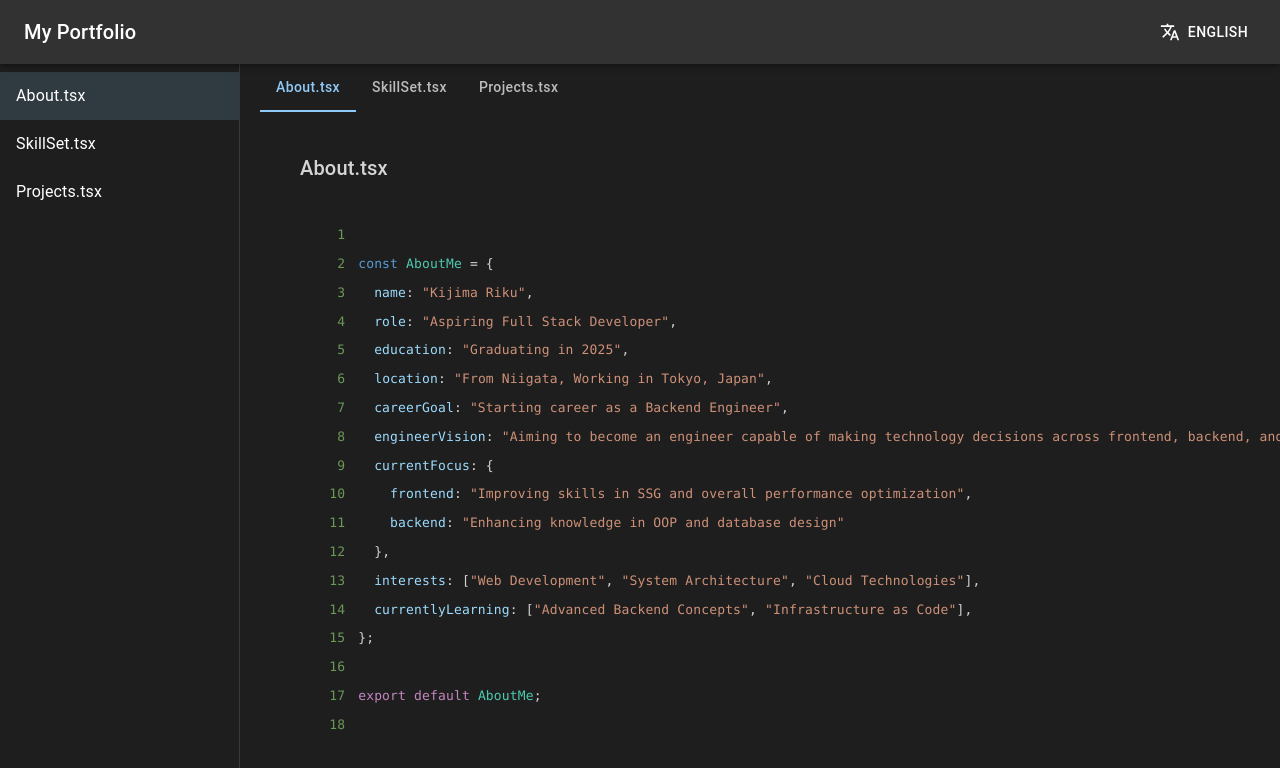
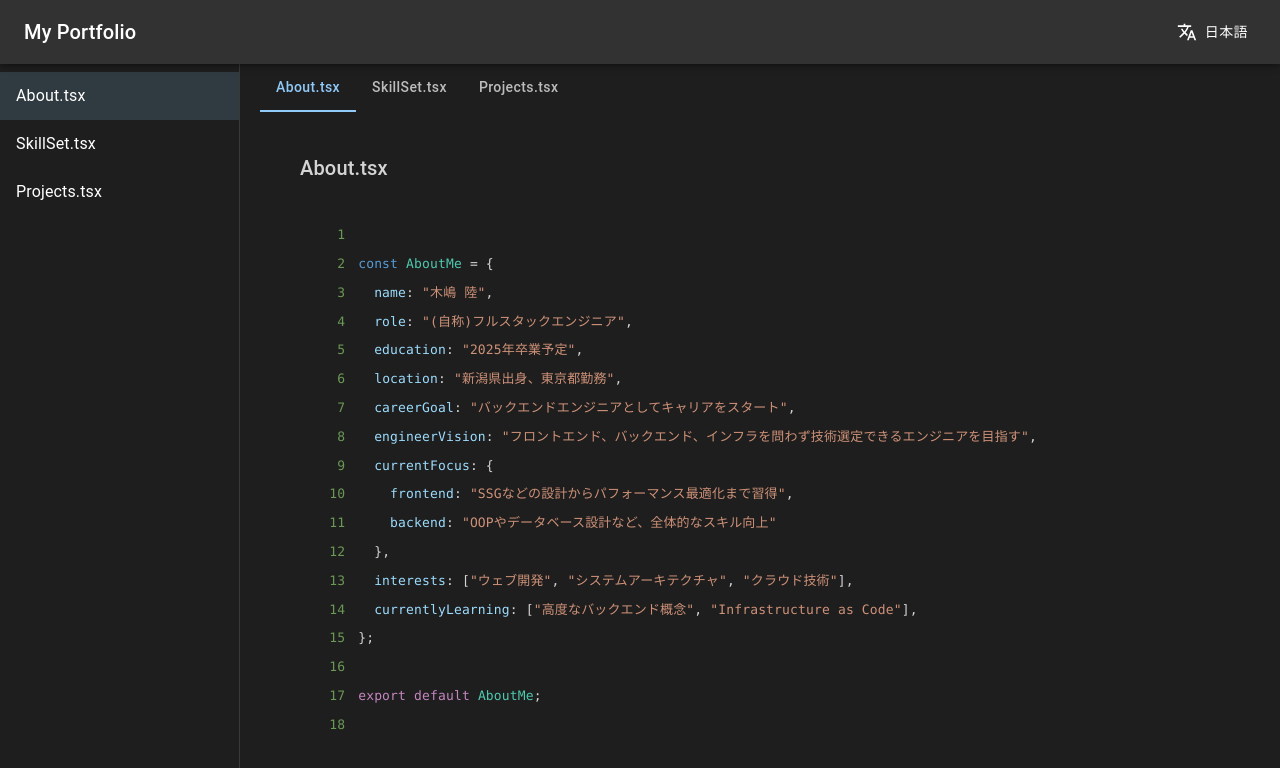
Before and after one commit to kijima-riku/portfolio, a Next.js app: page / in a window 1280 px wide. Shown: the top 768 px of the page. Built offline with nearby package versions, Linux system fonts and the light colour scheme.

Commit message:
[fix] minor adjustment

```diff
--- a/src/components/About.tsx
+++ b/src/components/About.tsx
@@ -26,7 +26,7 @@ export default AboutMe;
 const aboutCodeJa = `
 const AboutMe = {
   name: "木嶋 陸",
-  role: "志望フルスタック開発者",
+  role: "(自称)フルスタックエンジニア",
   education: "2025年卒業予定",
   location: "新潟県出身、東京都勤務",
   careerGoal: "バックエンドエンジニアとしてキャリアをスタート",
--- a/src/components/CodeEditor.tsx
+++ b/src/components/CodeEditor.tsx
@@ -25,10 +25,14 @@ export default function CodeEditor({
         language={language}
         style={vscDarkPlus}
         showLineNumbers={true}
+        wrapLines={true}
         customStyle={{
           fontSize: "1.2rem",
           lineHeight: "1.5",
           margin: 0,
+          wordBreak: "break-word",
+          whiteSpace: "pre-wrap",
+          overflowWrap: "break-word",
         }}
         lineNumberStyle={{
           minWidth: "3em",
--- a/src/contexts/LanguageContext.tsx
+++ b/src/contexts/LanguageContext.tsx
@@ -14,7 +14,7 @@ const LanguageContext = createContext<LanguageContextType | undefined>(
 );
 
 export function LanguageProvider({ children }: { children: React.ReactNode }) {
-  const [language, setLanguage] = useState<Language>("en");
+  const [language, setLanguage] = useState<Language>("ja");
 
   return (
     <LanguageContext.Provider value={{ language, setLanguage }}>
```
Also changed, not shown: src/app/fonts/GeistMonoVF.woff (deleted), src/app/fonts/GeistVF.woff (deleted).
